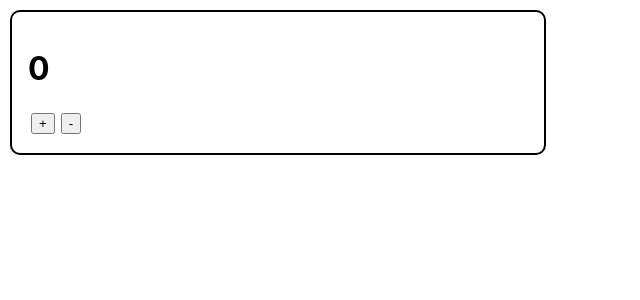
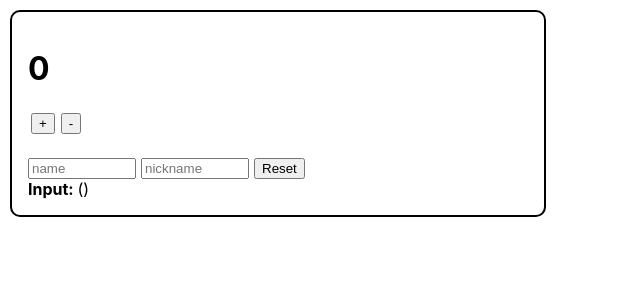
Before and after one commit to kau96kim/react-study, a React (Create React App) app: page / in a window 1280 px wide. Shown: the top 300 px of the page, without its empty margins (0-640 px from the left). Built offline with nearby package versions, Linux system fonts and the light colour scheme.

Commit message:
여러개의 input 상태 관리하기

```diff
--- a/src/App.js
+++ b/src/App.js
@@ -1,11 +1,14 @@
 import React from 'react';
 import Wrapper from './Wrapper';
 import Counter from './Counter';
+import Input from './Input';
 
 function App() {
   return (
     <Wrapper>
       <Counter />
+      <br />
+      <Input />
     </Wrapper>
   );
 }
--- /dev/null
+++ b/src/Input.js
@@ -0,0 +1,53 @@
+import React, { useState } from 'react';
+
+function Input() {
+  const inputStyle = {
+    "margin-right": 5,
+    width: 100
+  }
+  const [inputs, setInput] = useState({
+    name: "",
+    nickname: ""
+  });
+  const { name, nickname } = inputs;
+
+  function onChange(e) {
+    const { name, value } = e.target;
+    setInput({
+      ...inputs,
+      [name]: value
+    });
+  }
+  function reset() {
+    setInput({
+      name: "",
+      nickname: ""
+    });
+  }
+
+  return (
+    <div>
+      <input
+        name="name"
+        style={inputStyle}
+        onChange={onChange}
+        value={name}
+        placeholder="name"
+      />
+      <input
+        name="nickname"
+        style={inputStyle}
+        onChange={onChange}
+        value={nickname}
+        placeholder="nickname"
+      />
+      <button onClick={reset}>Reset</button>
+      <div>
+        <b>Input: </b>
+        {name}({nickname})
+      </div>
+    </div>
+  );
+}
+
+export default Input;
```
